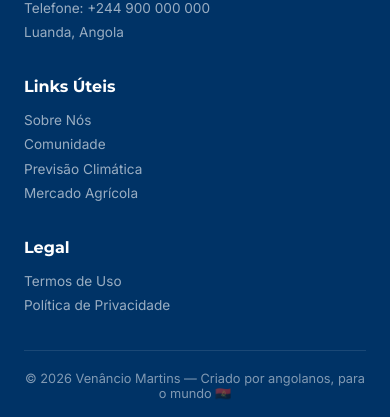
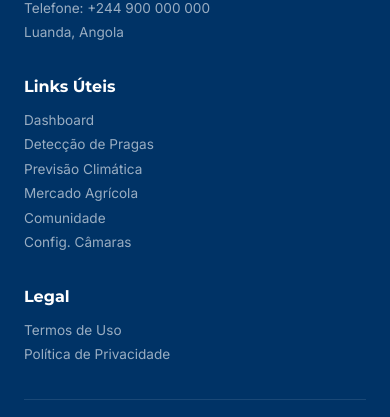
Before and after one commit to bzamtwhmspm3pn3/Prognos-Agri, a React (Create React App) app in the folder frontend/: page /app/dashboard in a window 390 px wide. Shown: the part 1499-1916 px from the top of the page. Built offline with nearby package versions, Linux system fonts and the light colour scheme; no server answers; sample sign-in values are in the browser's storage.

Commit message:
fix: mobile sidebar overlay and footer navigation redirects

```diff
--- a/frontend/src/App.jsx
+++ b/frontend/src/App.jsx
@@ -33,11 +33,16 @@ function PublicRoute({ children }) {
 
 function AppLayout() {
   const [collapsed, setCollapsed] = React.useState(false);
+  const { sidebarOpen, toggleSidebar } = usePrognos();
 
   return (
     <div style={{ minHeight: '100vh', display: 'flex', flexDirection: 'column' }}>
       <PrognosHeader />
       <div style={{ display: 'flex', flex: 1 }}>
+        <div
+          className={`sidebar-overlay ${sidebarOpen ? 'visible' : ''}`}
+          onClick={toggleSidebar}
+        />
         <PrognosSidebar collapsed={collapsed} onToggle={() => setCollapsed(!collapsed)} />
         <main className="prognos-content" style={{ width: '100%' }}>
           <Routes>
--- a/frontend/src/prognos/components/PrognosFooter.jsx
+++ b/frontend/src/prognos/components/PrognosFooter.jsx
@@ -1,7 +1,24 @@
 import React from 'react';
+import { useNavigate } from 'react-router-dom';
 import logoHeader from '../../assets/logo-header.png';
 
 export default function PrognosFooter() {
+  const navigate = useNavigate();
+
+  const links = [
+    { label: 'Dashboard', path: '/app/dashboard' },
+    { label: 'Detecção de Pragas', path: '/app/deteccao' },
+    { label: 'Previsão Climática', path: '/app/previsoes' },
+    { label: 'Mercado Agrícola', path: '/app/mercado' },
+    { label: 'Comunidade', path: '/app/comunidade' },
+    { label: 'Config. Câmaras', path: '/app/cameras' },
+  ];
+
+  const legais = [
+    { label: 'Termos de Uso', path: '/app/dashboard' },
+    { label: 'Política de Privacidade', path: '/app/dashboard' },
+  ];
+
   return (
     <footer className="prognos-footer">
       <div className="footer-content">
@@ -23,15 +40,19 @@ export default function PrognosFooter() {
         </div>
         <div className="footer-section">
           <h4>Links Úteis</h4>
-          <a href="/sobre">Sobre Nós</a>
-          <a href="/comunidade">Comunidade</a>
-          <a href="/previsoes">Previsão Climática</a>
-          <a href="/mercado">Mercado Agrícola</a>
+          {links.map(link => (
+            <span key={link.path} onClick={() => navigate(link.path)} style={{ cursor: 'pointer', display: 'block', fontSize: '0.85rem', color: 'rgba(255,255,255,0.6)', lineHeight: '1.8' }}>
+              {link.label}
+            </span>
+          ))}
         </div>
         <div className="footer-section">
           <h4>Legal</h4>
-          <a href="/termos">Termos de Uso</a>
-          <a href="/privacidade">Política de Privacidade</a>
+          {legais.map(link => (
+            <span key={link.path} onClick={() => navigate(link.path)} style={{ cursor: 'pointer', display: 'block', fontSize: '0.85rem', color: 'rgba(255,255,255,0.6)', lineHeight: '1.8' }}>
+              {link.label}
+            </span>
+          ))}
         </div>
       </div>
       <div className="footer-bottom">
--- a/frontend/src/prognos/components/PrognosSidebar.jsx
+++ b/frontend/src/prognos/components/PrognosSidebar.jsx
@@ -27,7 +27,7 @@ const menuItems = [
 export default function PrognosSidebar({ collapsed, onToggle }) {
   const navigate = useNavigate();
   const location = useLocation();
-  const { logout } = usePrognos();
+  const { logout, sidebarOpen, toggleSidebar } = usePrognos();
 
   const isActive = (path) => {
     return location.pathname.startsWith(path);
@@ -38,8 +38,13 @@ export default function PrognosSidebar({ collapsed, onToggle }) {
     navigate('/');
   };
 
+  const handleNav = (path) => {
+    navigate(path);
+    if (sidebarOpen) toggleSidebar();
+  };
+
   return (
-    <aside className={`prognos-sidebar ${collapsed ? 'collapsed' : ''}`}>
+    <aside className={`prognos-sidebar ${collapsed ? 'collapsed' : ''} ${sidebarOpen ? 'open' : ''}`}>
       <button
         onClick={onToggle}
         style={{
@@ -79,7 +84,7 @@ export default function PrognosSidebar({ collapsed, onToggle }) {
           <button
             key={item.path}
             className={`nav-item ${active ? 'active' : ''}`}
-            onClick={() => navigate(item.path)}
+            onClick={() => handleNav(item.path)}
             title={collapsed ? item.label : ''}
           >
             <Icon size={20} style={{ color: active ? 'white' : item.color }} />
--- a/frontend/src/theme.css
+++ b/frontend/src/theme.css
@@ -543,7 +543,18 @@ tr:hover td {
   .prognos-content { margin-left: 220px; }
 }
 
+.sidebar-overlay {
+  display: none;
+  position: fixed;
+  inset: 0;
+  z-index: 99;
+  background: rgba(0,0,0,0.4);
+}
+
 @media (max-width: 768px) {
+  .sidebar-overlay.visible {
+    display: block;
+  }
   .prognos-sidebar {
     width: 100%;
     position: fixed;
```
